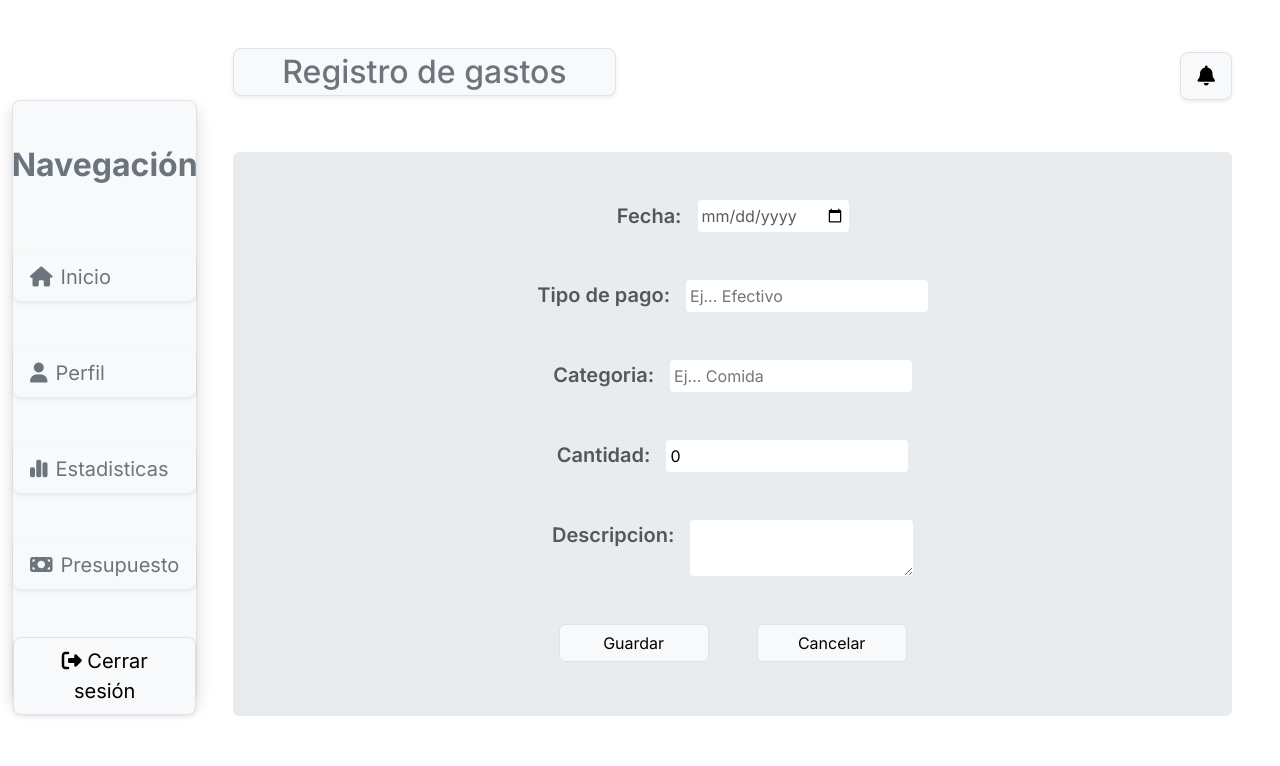
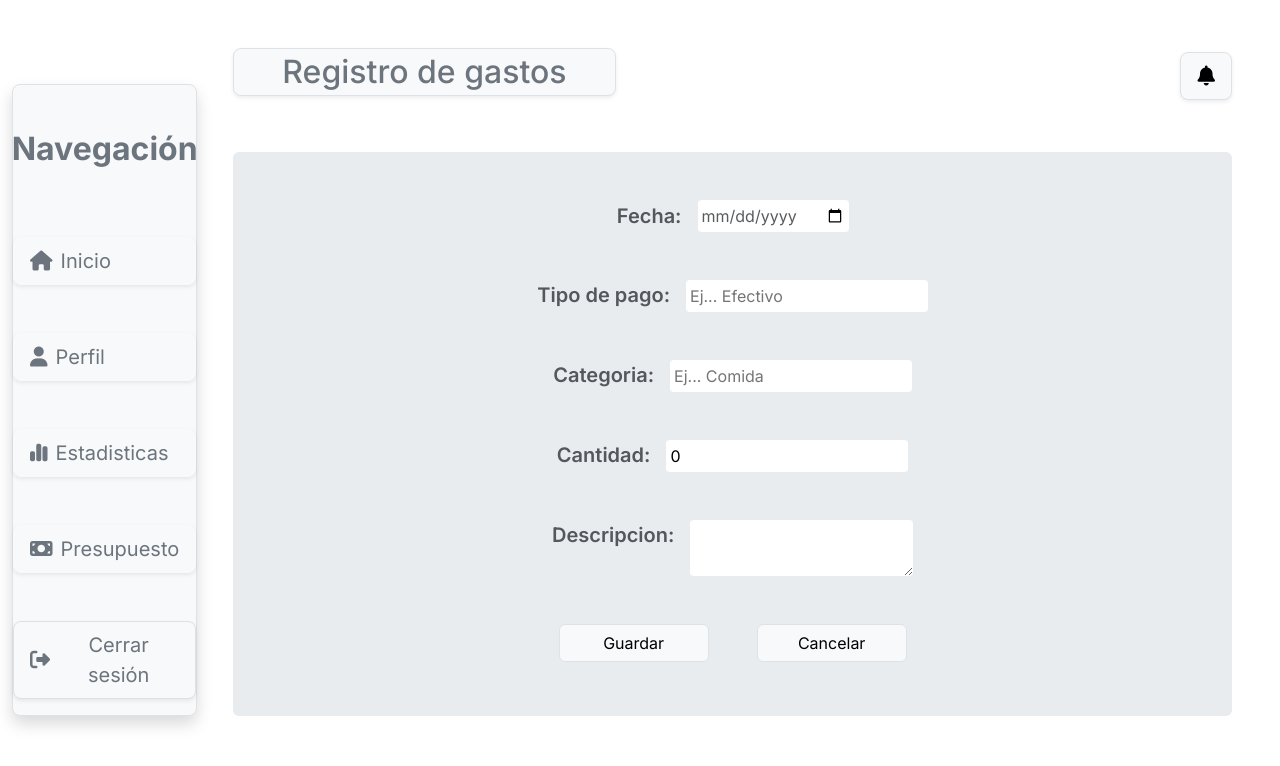
Before and after one commit to Whomy09/forntend-spend-track, a Vue app: page /registro-gastos in a window 1280 px wide. Shown: the top 766 px of the page. Built offline with nearby package versions, Linux system fonts and the light colour scheme.

Commit message:
jesus/Arreglo de algunos diseños

```diff
--- a/src/components/CompLogin/CompLogin.vue
+++ b/src/components/CompLogin/CompLogin.vue
@@ -16,7 +16,7 @@
                   <input type="password" id="password" class="form-control" v-model="password" required>
                 </div>
                 <div class="text-center">
-                  <button class="btn btn-primary" @click="entrar(email,password)">Iniciar sesión</button>
+                  <button class="btn btn-primary mt-4" @click="entrar(email,password)">Iniciar sesión</button>
                 </div>
             </div>
             <div class="card-footer text-center">
--- a/src/components/CompRegister/CompRegister.vue
+++ b/src/components/CompRegister/CompRegister.vue
@@ -2,7 +2,7 @@
   <div class="container">
     <div class="row justify-content-center align-items-center vh-100" style="margin-top: -100px">
       <div class="col-md-6">
-        <div class="card">
+        <div class="card" style="margin-top: 7rem;">
           <div class="card-header">
             <div
               v-if="aler_danger"
--- a/src/components/Navegation/NavegationBar.vue
+++ b/src/components/Navegation/NavegationBar.vue
@@ -1,23 +1,23 @@
 <template>
   <div
-  class="d-flex flex-column align-items-center bg-light h-75 my-4 rounded-3 p-3 shadow border border-1"
+    class="d-flex flex-column align-items-center bg-light my-4 rounded-3 p-3 shadow border border-1"
   >
     <p class="fs-2 text-secondary fw-bold mt-4">Navegación</p>
     <div class="d-flex flex-column mt-5 gap-5">
-      <NavegationButton icono="fa-solid fa-house" content="Inicio" ruta="/"/>
-      <NavegationButton icono="fa-solid fa-user" content="Perfil" ruta="/perfil"/>
-      <NavegationButton icono="fa-solid fa-chart-simple" content="Estadisticas" ruta=""/>
-      <NavegationButton icono="fa-solid fa-money-bill" content="Presupuesto" ruta="/presupuestos"/>
-
+      <NavegationButton icono="fa-solid fa-house" content="Inicio" ruta="/" />
+      <NavegationButton icono="fa-solid fa-user" content="Perfil" ruta="/perfil" />
+      <NavegationButton icono="fa-solid fa-chart-simple" content="Estadisticas" ruta="" />
+      <NavegationButton icono="fa-solid fa-money-bill" content="Presupuesto" ruta="/presupuestos" />
 
       <!-- Button trigger modal -->
       <button
         type="button"
-      class="btn btn-light btn-lg shadow-sm border border-1"
+        class="btn btn-light btn-lg shadow-sm border border-1 d-flex gap-2 align-items-center"
         data-bs-toggle="modal"
         data-bs-target="#logoutModal"
       >
-      <i class="fas fa-sign-out-alt"></i> Cerrar sesión
+        <i class="fas fa-sign-out-alt text-secondary"></i>
+        <span class="text-secondary">Cerrar sesión</span>
       </button>
 
       <!-- Modal -->
@@ -43,11 +43,7 @@
               <p>¿Estás seguro de que deseas cerrar sesión?</p>
             </div>
             <div class="modal-footer">
-            <button
-              type="button"
-              class="btn btn-secondary"
-              data-bs-dismiss="modal"
-            >
+              <button type="button" class="btn btn-secondary" data-bs-dismiss="modal">
                 Cancelar
               </button>
               <router-link
@@ -55,7 +51,6 @@
                 to="/login"
                 type="button"
                 class="btn btn-primary"
-
               >
                 Cerrar sesión
               </router-link>
@@ -63,19 +58,15 @@
           </div>
         </div>
       </div>
-
-
-
     </div>
   </div>
 </template>
 
 <script lang="ts" setup>
-import NavegationButton from './NavegationButton.vue';
-const cerrarSesion=()=>{
-  localStorage.removeItem('usuario');
+import NavegationButton from './NavegationButton.vue'
+const cerrarSesion = () => {
+  localStorage.removeItem('usuario')
 }
 </script>
 
-<style scoped>
-</style>
+<style scoped></style>
--- a/src/router/index.ts
+++ b/src/router/index.ts
@@ -47,4 +47,13 @@ const router = createRouter({
   ]
 })
 
+router.beforeEach((to, from, next) => {
+  const usuario = localStorage.getItem('usuario');
+  if (to.path === '/' && !usuario) {
+    next('/login')
+  } else {
+    next()
+  }
+})
+
 export default router
```
Lines whose indentation alone changed are shown as unchanged.
